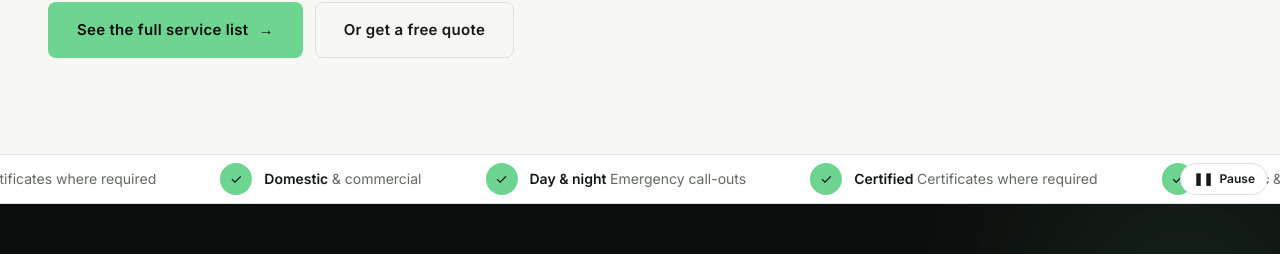
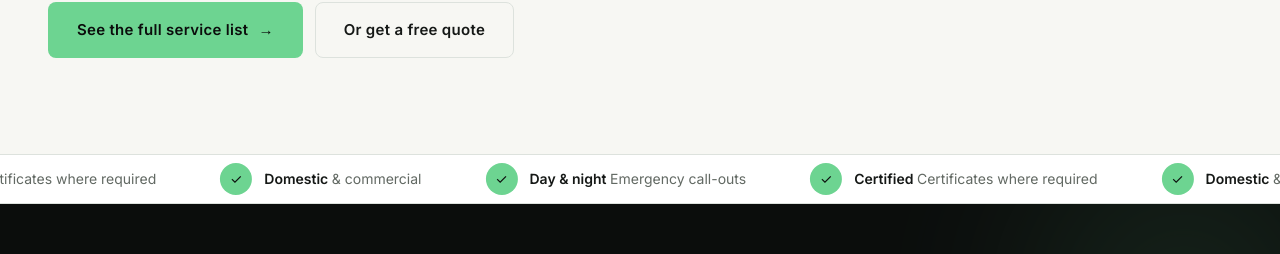
Before and after one commit to Tradetitan66/pi-electrical-live, a Next.js app: page / in a window 1280 px wide. Shown: the part 2502-2756 px from the top of the page. Built offline with nearby package versions, Linux system fonts and the light colour scheme.

Commit message:
remove pause option from trust marquee

```diff
--- a/src/components/TrustMarquee.tsx
+++ b/src/components/TrustMarquee.tsx
@@ -81,7 +81,7 @@ export default function TrustMarquee({
   variant = "compact",
   className,
 }: TrustMarqueeProps) {
-  const [override, setOverride] = useState<boolean | null>(null);
+  const override = null;
   const paused = override ?? false;
   const stacked = variant === "stacked";
 
@@ -138,7 +138,6 @@ export default function TrustMarquee({
   return (
     <section
       aria-label={label}
-      data-paused={override === null ? undefined : override}
       className={cx(
         "marquee relative border-y border-line bg-white",
         className,
@@ -160,23 +159,6 @@ export default function TrustMarquee({
         )}
       </div>
 
-      {/*
-        Absolutely positioned so it adds no height to the strip, on an opaque
-        pill because the moving text passes underneath it.
-      */}
-      <button
-        type="button"
-        onClick={() => setOverride(!paused)}
-        aria-label={
-          paused
-            ? `Resume scrolling ${label.toLowerCase()}`
-            : `Pause scrolling ${label.toLowerCase()}`
-        }
-        className="marquee__toggle absolute top-1/2 right-3 z-10 flex h-8 -translate-y-1/2 items-center rounded-full border border-line bg-white px-3 text-xs font-semibold text-ink"
-      >
-        <span aria-hidden="true">{paused ? "▶" : "❚❚"}</span>
-        <span className="ml-1.5">{paused ? "Play" : "Pause"}</span>
-      </button>
-    </section>
+      </section>
   );
 }
```
